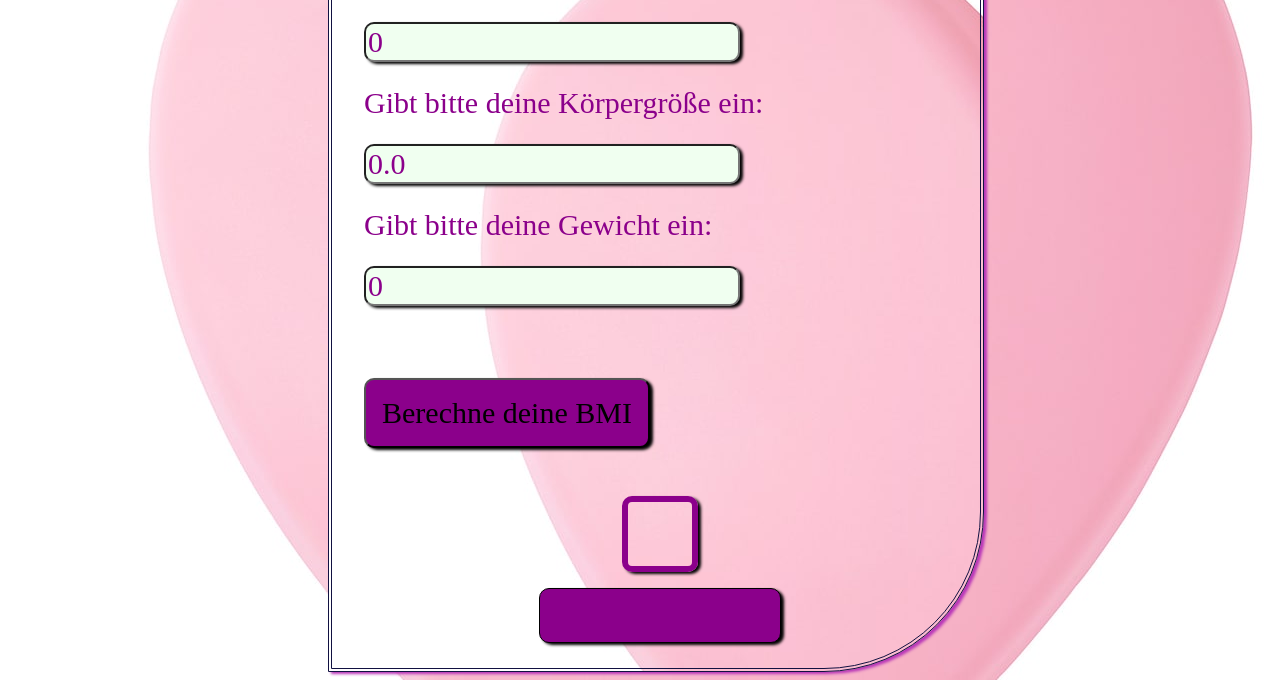
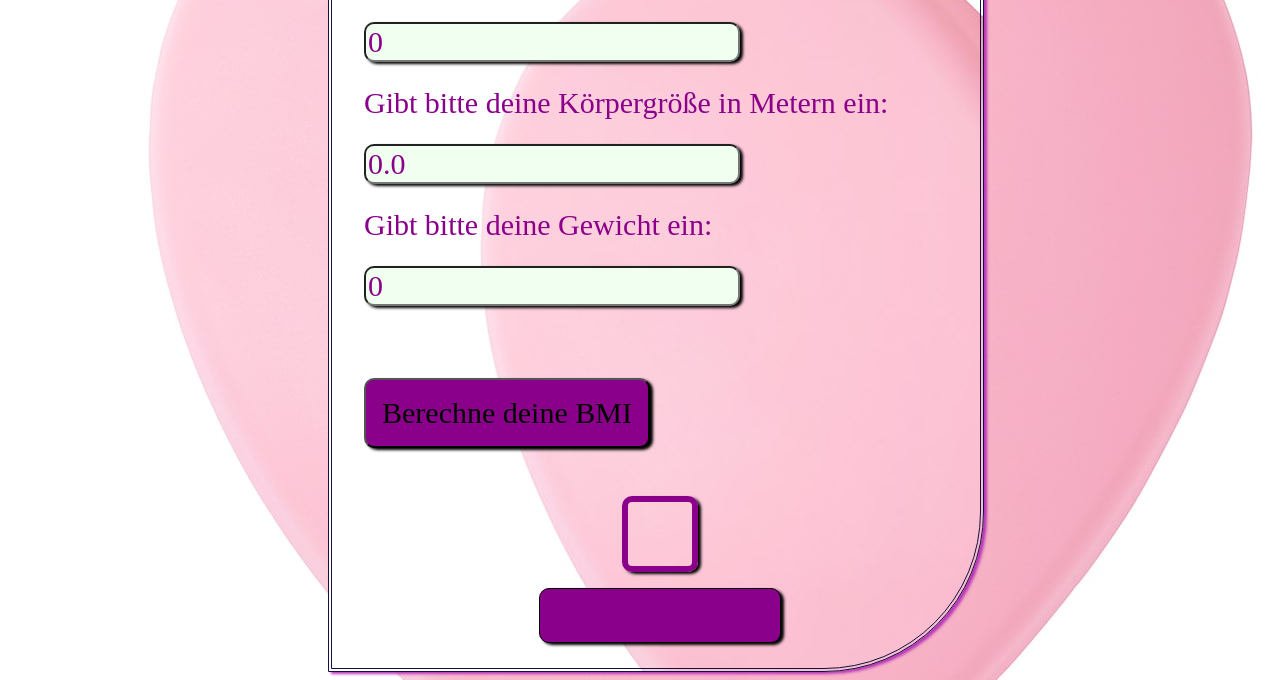
Before and after one commit to mojdehsap/BMI, a plain HTML site: page index.html in a window 1280 px wide. Shown: the part 216-896 px from the top of the page. Drawn offline with Linux system fonts and the light colour scheme.

Commit message:
zweite  commit

```diff
--- a/index.html
+++ b/index.html
@@ -18,7 +18,9 @@
         value="0"
       />
       <br />
-      <label for="height" id="height2">Gibt bitte deine Körpergröße ein:</label>
+      <label for="height" id="height2"
+        >Gibt bitte deine Körpergröße in Metern ein:</label
+      >
       <input
         id="height"
         type="number"
```
